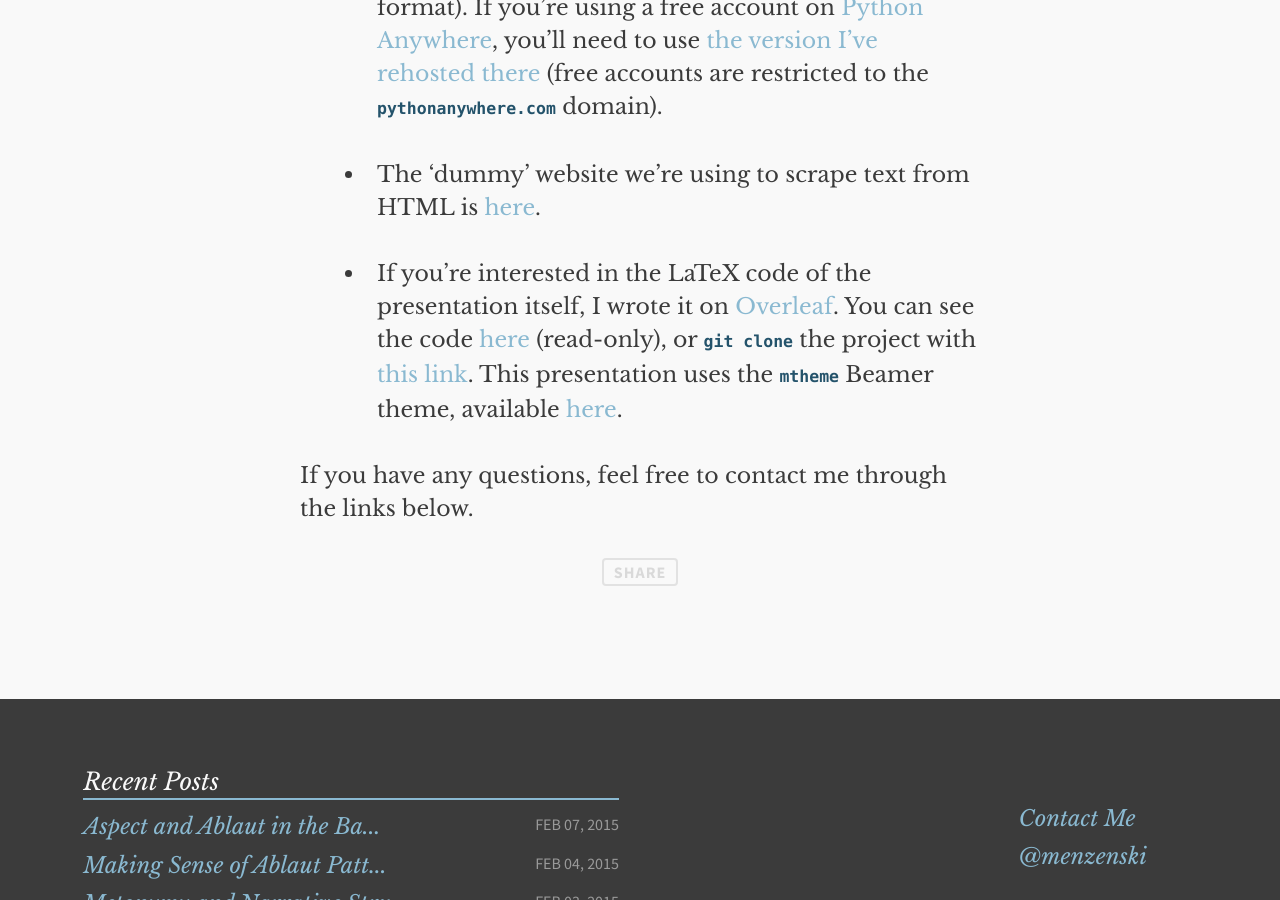
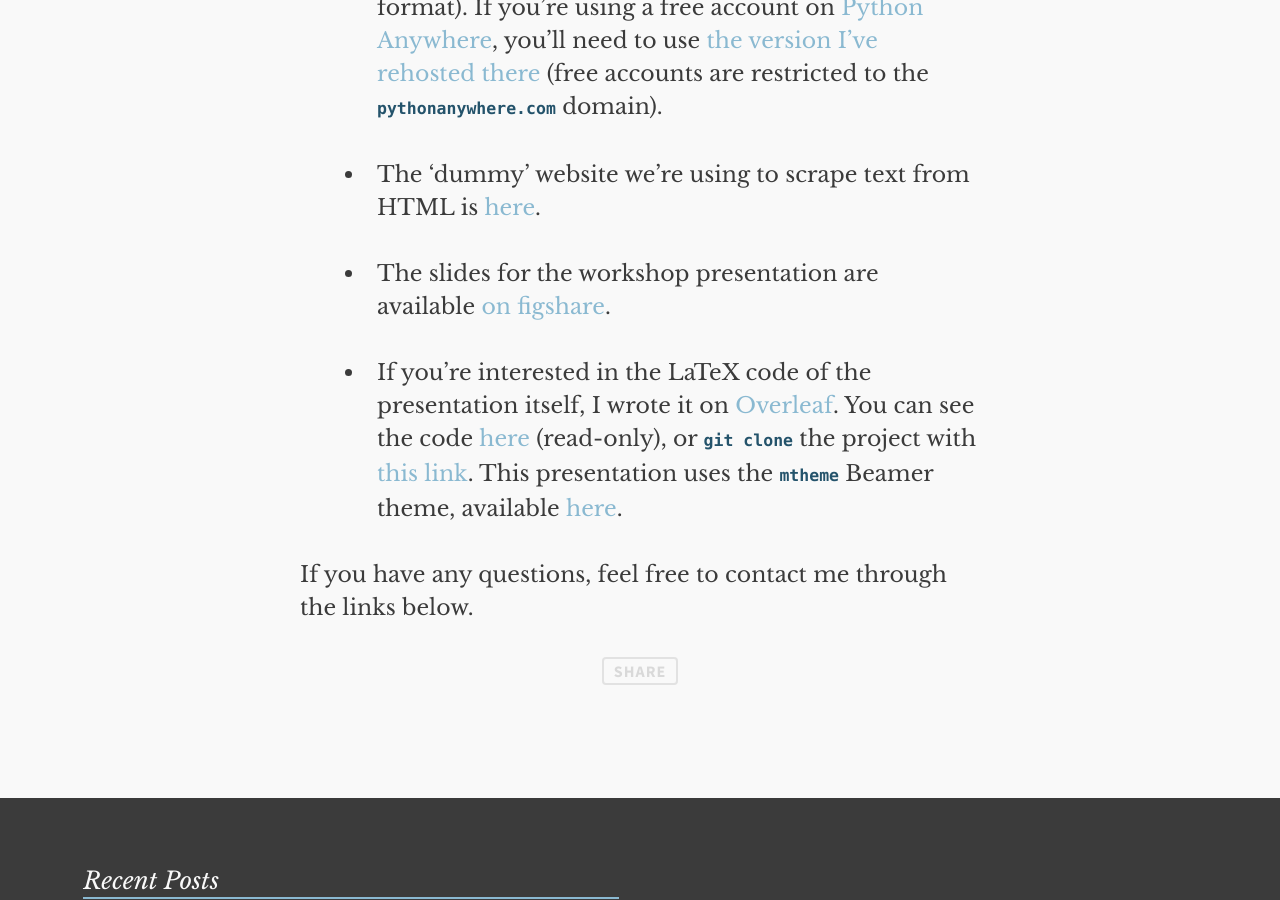
Before and after one commit to menzenski/menzenski.github.io, a Jekyll site: the page built from nltk.md, in a window 1280 px wide and 900 px high, scrolled down 1165 px. Built offline with Jekyll 4.4.1, drawn with Linux system fonts in a browser that asks for light colours; comment, search, counter and statistics services are not loaded.

Commit message:
added link to presentation slides

```diff
--- a/nltk.md
+++ b/nltk.md
@@ -23,6 +23,8 @@ Python and the Natural Language Toolkit".
 
 * The 'dummy' website we're using to scrape text from HTML is [here][dummy].
 
+* The slides for the workshop presentation are available [on figshare][figshare].
+
 * If you're interested in the LaTeX code of the presentation itself,
   I wrote it on [Overleaf][ol]. You can see the code [here][latexcode]
   (read-only), or `git clone` the project with
@@ -43,6 +45,8 @@ If you have any questions, feel free to contact me through the links below.
 
 [dummy]: http://menzenski.pythonanywhere.com/text/blog_post.html
 
+[figshare]: http://figshare.com/articles/Introduction_to_Text_Analysis_with_Python_and_the_Natural_Language_Toolkit/1327679
+
 [ol]: https://www.overleaf.com
 
 [latexcode]: https://www.overleaf.com/read/jjvswmcgkkqc
```
